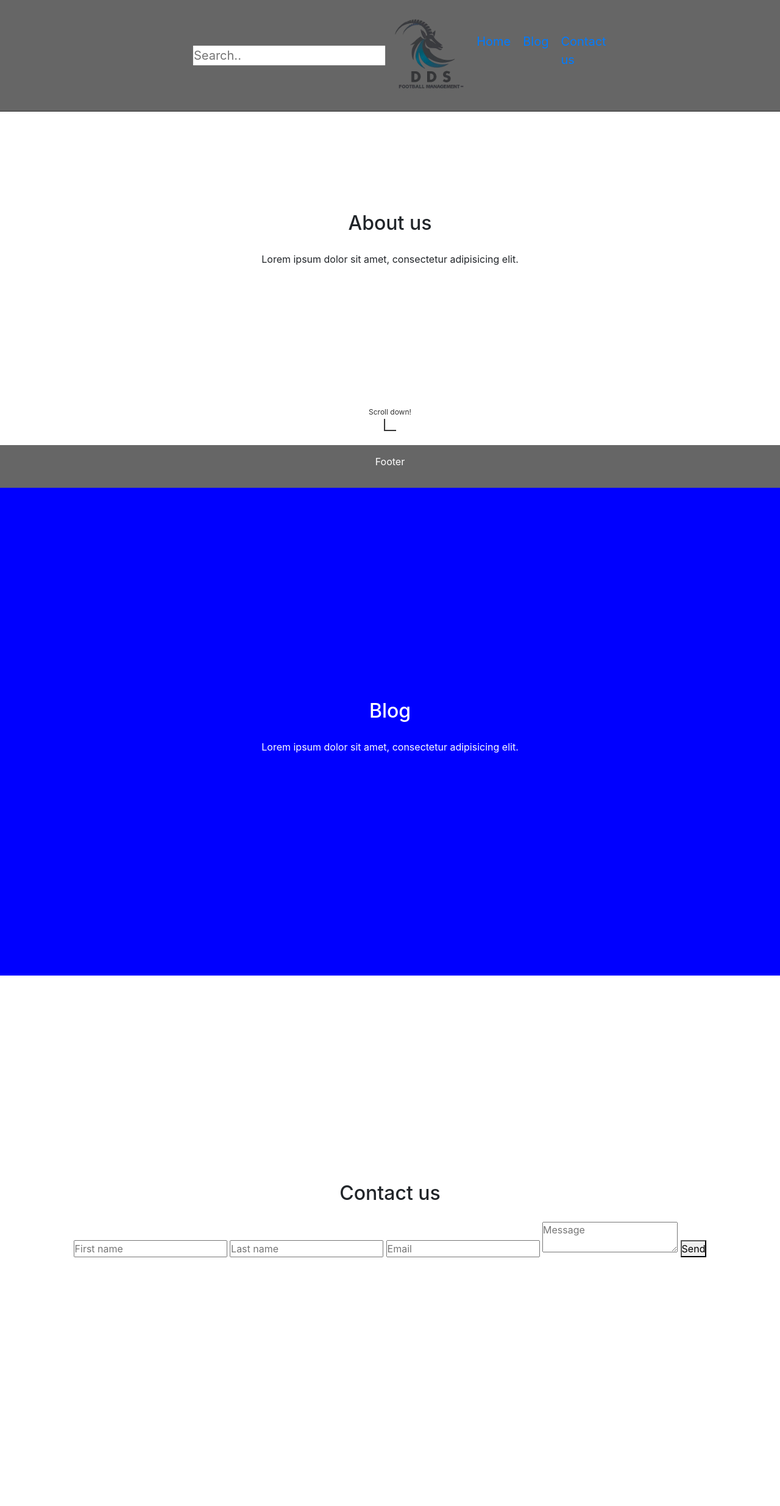
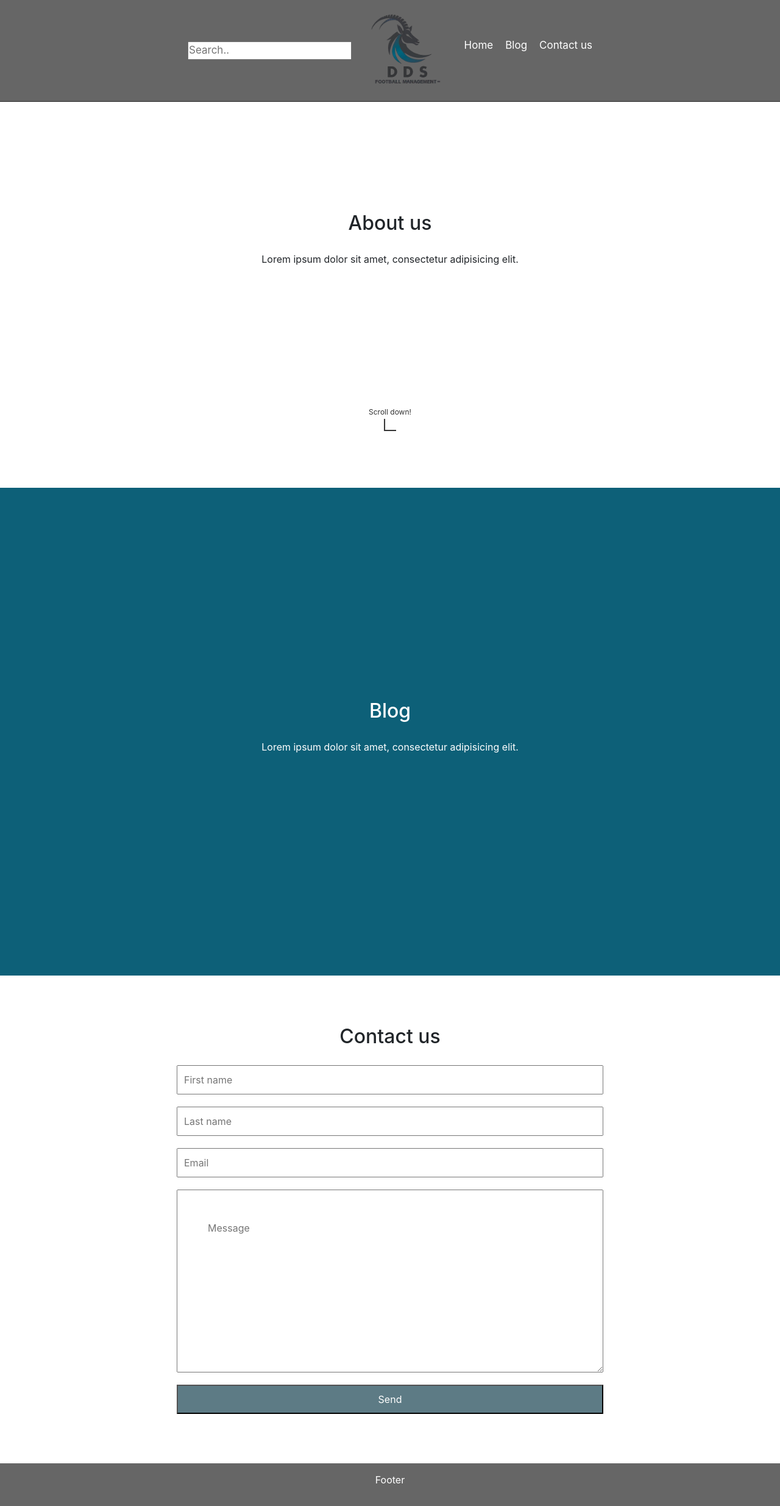
Before and after one commit to Kevinolm10/DDS-Management, a Django app: page / in a window 1280 px wide. Shown: the whole page at 61% size. Before the commit the page ends 2062 px from the top, so only its background shows below. Run offline with Django 5.2, Linux system fonts and the light colour scheme; some libraries are stand-ins or nearby versions.

Commit message:
Style the contact form and change the about section bg color

```diff
--- a/dds/static/css/style.css
+++ b/dds/static/css/style.css
@@ -2,6 +2,13 @@
     box-sizing: border-box;
     margin: 0;
     padding: 0;
+}
+
+:root {
+    --primary-color: #fff;
+    --secondary-color: #3a3b3f;
+    --tertiary-color: #0d6078;
+    --quaternary-color: #5d7b85;
 }
 
 /* Header styling */
@@ -9,12 +16,13 @@ header {
     position: fixed;
     background: rgba(0, 0, 0, 0.6);
     color: white;
-    padding: 1em;
+    padding: 0.5em;
     width: 100%;
     align-items: center;
     border-bottom: 1px solid rgba(0, 0, 0, 0.6);
 }
 
+/* Navigation styling */
 nav {
     display: flex;
     justify-content: space-between;
@@ -48,12 +56,13 @@ li {
 }
 
 a {
-    font-size: 20px;
+    font-size: 17px;
+    color: var(--primary-color);
 }
 
 .s-bar {
     margin-left: 300px;
-    font-size: 20px;
+    font-size: 17px;
 }
 
 /* Hero section */
@@ -73,7 +82,7 @@ section {
 
 #blog {
     height: 100vh;
-    background-color: blue;
+    background-color: var(--tertiary-color);
     color: white;
 }
 
@@ -82,6 +91,7 @@ section {
     background-color: white;
 }
 
+/* Contact form */
 .container {
     display: flex;
     flex-direction: column;
@@ -89,6 +99,34 @@ section {
     align-items: center;
     gap: 20px;
     padding: 50px;
+}
+
+form {
+    display: flex;
+    flex-direction: column;
+    gap: 20px;
+}
+
+.input-contact {
+    width: 100%;
+    padding: 10px;
+    font-size: 16px;
+}
+
+.messagebox {
+    width: 700px;
+    padding: 50px;
+    font-size: 16px;
+    height: 300px;
+}
+
+.contact-btn {
+    width: 100%;
+    padding: 10px;
+    font-size: 16px;
+    background-color: var(--quaternary-color);
+    color: white;
+    cursor: pointer;
 }
 
 /* Scroll hint */
@@ -142,7 +180,6 @@ section {
 }
 
 footer {
-    position: fixed;
     bottom: 0;
     left: 0;
     width: 100%;
```
